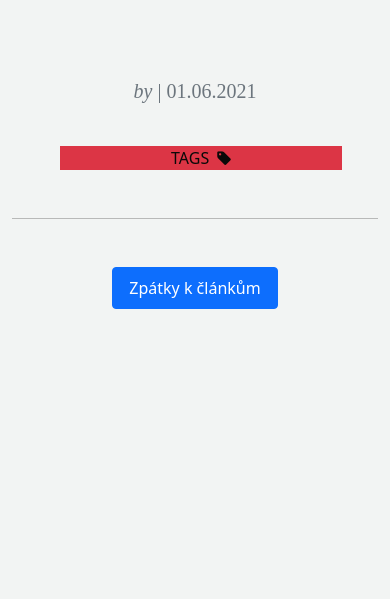
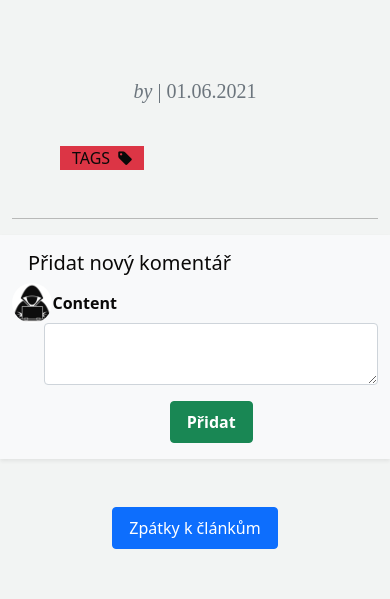
Before and after one commit to Michael86868/BLOG-Symfony, a Symfony app: template templates/post/show.html.twig in a window 390 px wide. Shown: the part 433-1032 px from the top of the page. Before the commit the page ends 742 px from the top, so only its background shows below. Run offline with Twig, Linux system fonts and the light colour scheme; the template is opened without the code that fills it, so the values that code supplies are empty; form fields are guessed from the names that the template uses; some libraries are stand-ins or nearby versions.

Commit message:
Added design for adding comments and modified responsive view of tags

```diff
--- a/templates/post/_form.html.twig
+++ b/templates/post/_form.html.twig
@@ -2,13 +2,13 @@
     {{ form_row(form.image, {'attr': {'class': 'form-control','placeholder': 'Title'}, 'label': 'Náhledový obrázek', 'label_attr':{'class': 'mt-5 m-2 fw-bolder'}}) }}
     {{ form_row(form.title, {'attr': {'class': 'form-control','placeholder': 'Title'}, 'label': 'Název tématu', 'label_attr':{'class': 'mt-5 m-2 fw-bolder'}}) }}
     {{ form_row(form.content, {'attr': {'id': 'content'}, 'label': 'Obsah tématu', 'label_attr':{'class': 'mt-4 m-2 fw-bolder'}}) }}
-<div class="row row-cols-1 row-cols-lg-auto g-4 ms-0 mt-5 mb-0 px-6 filter-tags">
+<div class="row row-cols-auto g-4 ms-0 mt-5 mb-0 filter-tags">
     <div class="col bg-danger">
         <span>TAGS</span>
         {{ form_label(form.tags, " ", {'label_attr': {'class': 's-2 fa fa-tag'} }) }}
     </div>
     {% for postTag in form.tags %}
-        <label class="tag px-0 ms-2 col-1">
+        <label class="tag px-0 ms-2">
             {{ form_widget(postTag, {'attr': {'class': 'd-none'}}) }}
             <span class="btn px-2 py-0 align-baseline">{{ postTag.vars.label }}</span>
         </label>
--- a/templates/post/edit.html.twig
+++ b/templates/post/edit.html.twig
@@ -13,13 +13,13 @@
             {{ form_row(form.title, {'attr': {'class': 'form-control','placeholder': 'Title'}, 'label': 'Název tématu', 'label_attr':{'class': 'mt-5 m-2 fw-bolder'}}) }}
             {{ form_row(form.content, {'attr': {'id': 'content'}, 'label': 'Obsah tématu', 'label_attr':{'class': 'mt-4 m-2 fw-bolder'}}) }}
 
-            <div class="row row-cols-1 row-cols-lg-auto g-4 ms-0 mt-5 mb-0 px-6 filter-tags">
+            <div class="row row-cols-auto g-4 ms-0 mt-3 mb-0 filter-tags">
                 <div class="col bg-danger">
                     <span>TAGS</span>
                     {{ form_label(form.tags, " ", {'label_attr': {'class': 's-2 fa fa-tag'} }) }}
                 </div>
                 {% for postTag in form.tags %}
-                    <label class="tag px-0 ms-2 col-1">
+                    <label class="tag px-0 ms-2">
                         {% if postTag.vars.value in checkedTags %}
                             {{ form_widget(postTag, {'attr': {'class': 'd-none', 'checked': 'true'}}) }}
                         {% else %}
--- a/templates/post/index.html.twig
+++ b/templates/post/index.html.twig
@@ -8,7 +8,7 @@
             <div class="col-xl-12">
                 <h1 class="text-center">Příspěvky</h1>
             </div>
-            <div class="row row-cols-1 row-cols-lg-auto g-4 ms-0 mt-5 mb-0 px-6 filter-tags">
+            <div class="row row-cols-auto g-4 ms-0 mt-3 mb-0 filter-tags">
                 <div class="col bg-danger">
                     <span>FILTER BY<span class="ms-2 fa fa-tag"></span></span>
                 </div>
--- a/templates/post/show.html.twig
+++ b/templates/post/show.html.twig
@@ -18,7 +18,7 @@
                     <a class="text-decoration-none text-dark" href="{{ path('user_show', {'id': post.author.id}) }}">{{ post.author.username }}</a>
                     <span class="date">| {{ post.createdAt|date('d.m.Y') }}</span>
                 </p>
-                <div class="row row-cols-1 row-cols-lg-auto g-4 ms-0 mt-3 mb-0 px-6 filter-tags px-5">
+                <div class="row row-cols-auto g-4 ms-0 mt-3 mb-0 filter-tags px-5">
                     <div class="col bg-danger">
                         <span>TAGS<span class="ms-2 fa fa-tag"></span></span>
                     </div>
@@ -29,10 +29,31 @@
                     {% endfor %}
                 </div>
                 <hr class="mt-5">
+                <div class="row mt-3 mb-0 py-3 bg-light text-start shadow-sm">
+                    {{ form_start(form) }}
+                    <div class="row">
+                        <h5 class="ms-3">Přidat nový komentář</h5>
+                    </div>
+                    <div class="row">
+                        <div class="col-1">
+                            <img src="{{ asset('images/avatars/av.jpg') }}" alt="" height="40" class="ms-md-3 rounded-circle d-inline post-comments-img">
+                        </div>
+                        <div class="col-11">
+                            {{ form_row(form.content, {'attr': {'class': 'form-control mb-2'}, 'label_attr':{'class': 'm-2 fw-bolder'}}) }}
+                            <div class="row">
+                                <div class="mx-auto text-center">
+                                    <button class="btn btn-success fw-bold p-2 px-3">{{ button_label|default('Přidat') }}</button>
+                                </div>
+                            </div>
+                        </div>
+                    </div>
+
+                    {{ form_end(form) }}
+                </div>
                 {% for comment in post.getPostComments %}
                 <div class="row mt-3 mb-0 py-3 bg-light text-start shadow-sm">
                     <div class="col-1">
-                        <img src="{{ asset('images/avatars/av.jpg') }}" alt="" height="40" class="ms-3 rounded-circle d-inline">
+                        <img src="{{ asset('images/avatars/av.jpg') }}" alt="" height="40" class="ms-md-3 rounded-circle d-inline post-comments-img">
                     </div>
                     <div class="col-11">
                         <div class="row">
@@ -47,14 +68,14 @@
                                 </span>
                             </div>
                         </div>
-                        <p class="d-block">
+                        <p class="d-block mb-2">
                             {{ comment.content }}
                         </p>
                         <div class="row">
                             <form method="post" action="{{ path('delete_comment', {'id': comment.id}) }}" onsubmit="return confirm('Are you sure you want to delete this item?');">
                                 <input type="hidden" name="_token" value="{{ csrf_token('delete' ~ comment.id) }}">
-                                <button class="bg-transparent border-0">
-                                    <p class="text-muted m-0" style="font-size: 0.9em;">Odstranit</p>
+                                <button class="bg-transparent border-0 p-0">
+                                    <p class="text-muted m-0" style="font-size: 0.8em;">Odstranit</p>
                                 </button>
                             </form>
                         </div>
```
